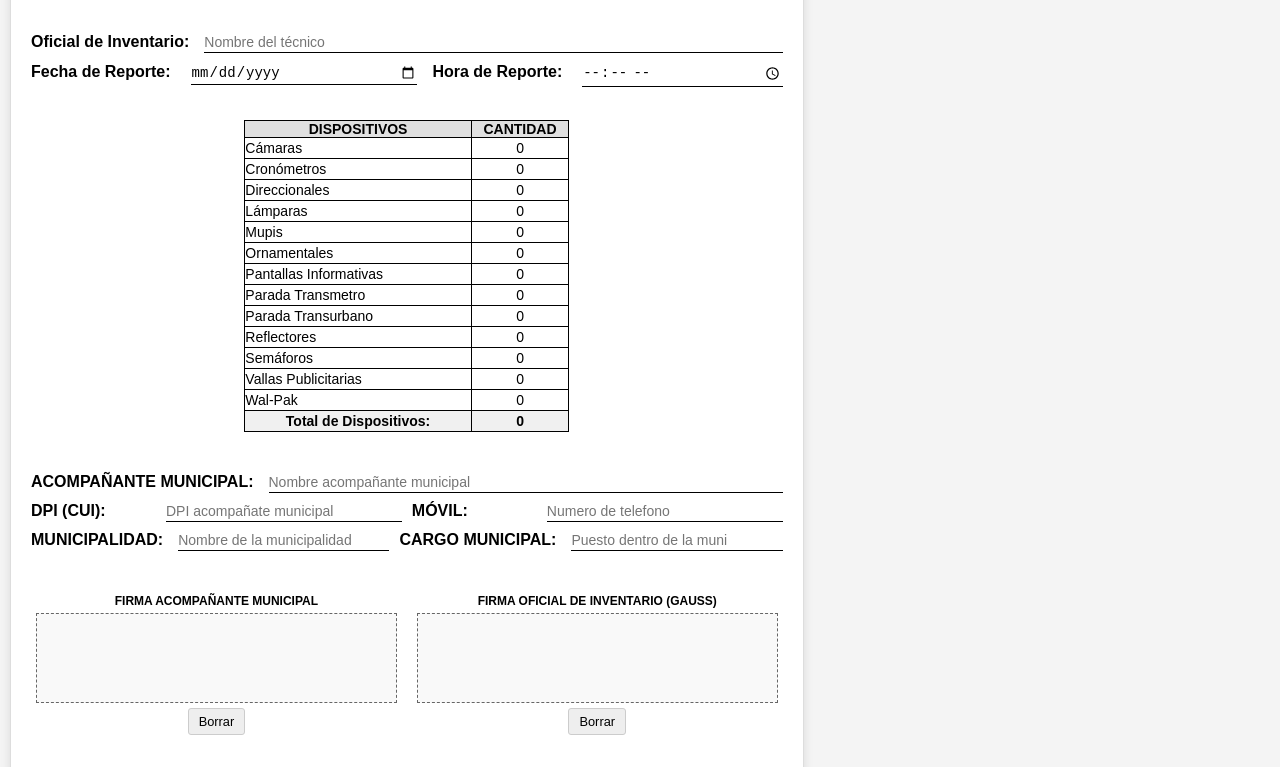
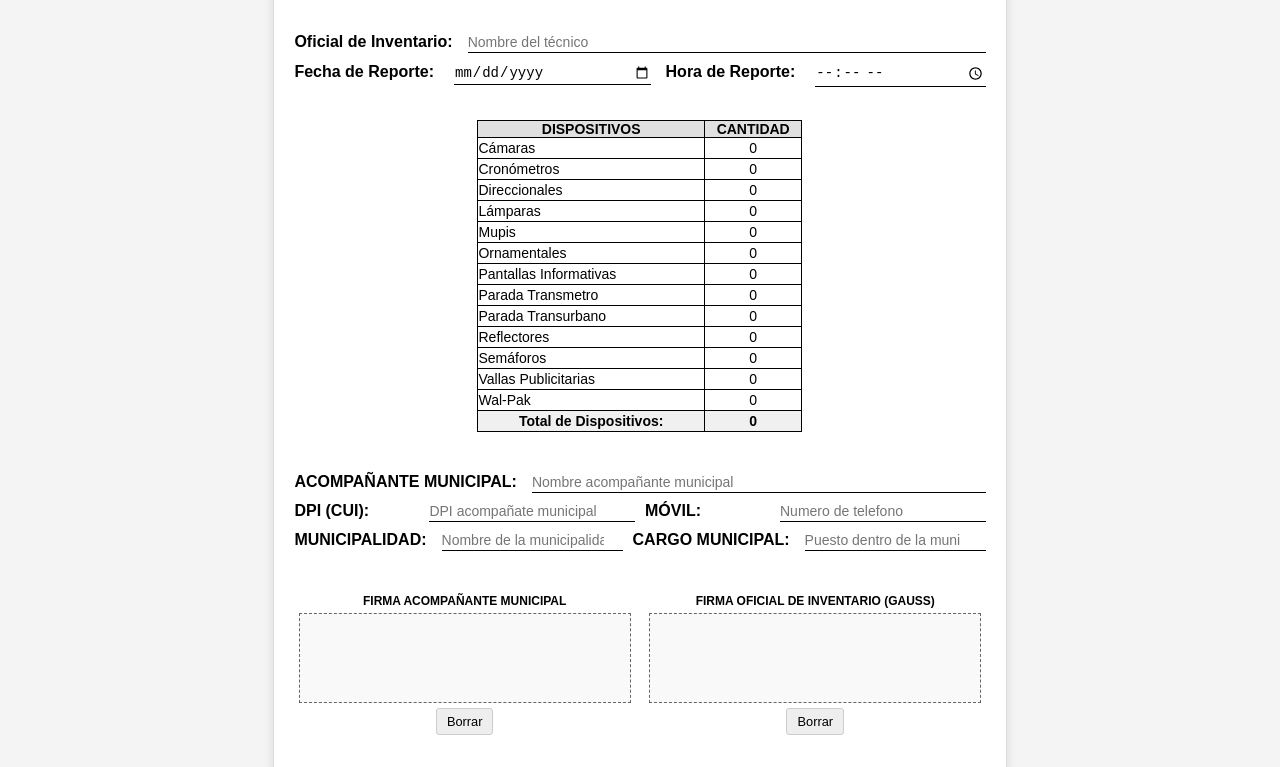
Before and after one commit to ToledoJuarez/BitacorasWebResponsivo, a plain HTML site: page index.html in a window 1280 px wide. Shown: the part 82-849 px from the top of the page. Drawn offline with nearby package versions, Linux system fonts and the light colour scheme; a script that the page names is missing.

Commit message:
Update index.html

```diff
--- a/index.html
+++ b/index.html
@@ -7,6 +7,7 @@
     <link rel="stylesheet" href="style.css">
 </head>
 <body>
+    <div class="main-center">
         <div class="container" id="printableArea"> <header>
                 <h1>BITACORA INVENTARIO DIARIO</h1>
                 <p>INVENTARIO ALUMBRADO PÚBLICO</p>
@@ -151,9 +152,8 @@
                 <img src="img/EEGSA-1.png" alt="EEGSA Logo" class="eegsa-logo">
             </footer>
         </div>
-
         <button type="button" id="submitAndDownloadBtn" class="action-button">Descargar PDF</button>
-
+    </div>
     <script src="https://cdn.jsdelivr.net/npm/signature_pad@5.0.0/dist/signature_pad.umd.min.js"></script>
     <script src="https://cdnjs.cloudflare.com/ajax/libs/html2canvas/1.4.1/html2canvas.min.js"></script>
     <script src="https://cdnjs.cloudflare.com/ajax/libs/jspdf/2.5.1/jspdf.umd.min.js"></script>
```
Lines whose indentation alone changed are shown as unchanged.
